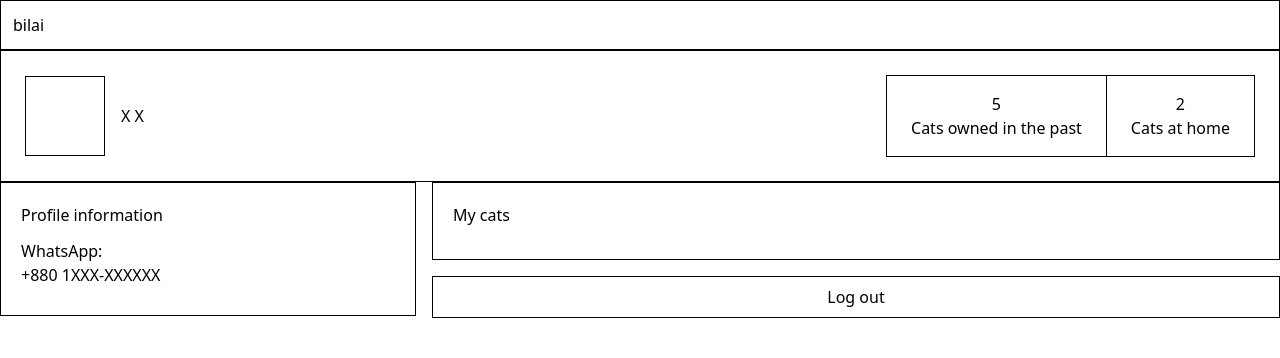
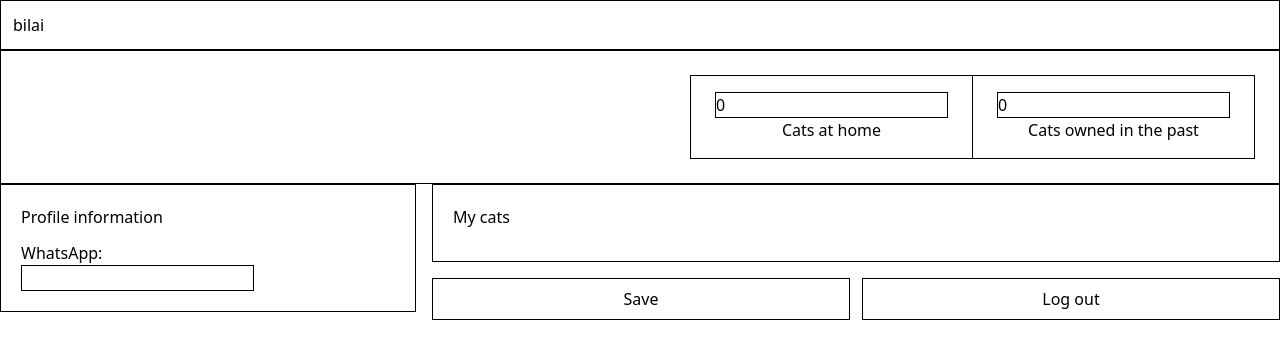
Before and after one commit to jahinhossain8573/bilai, a Next.js app: page /profile in a window 1280 px wide. Shown: the top 358 px of the page. Built offline with nearby package versions, Linux system fonts and the light colour scheme; no server answers.

Commit message:
Added username fetching system

```diff
--- a/app/actions/auth.ts
+++ b/app/actions/auth.ts
@@ -5,7 +5,7 @@ import { prisma } from "@/lib/prisma"; // adjust path if needed
 import bcrypt from "bcryptjs";
 import { z } from "zod";
 import { redirect } from "next/navigation";
-import { signIn } from "@/auth"; // your auth.ts
+import { signIn } from "@/auth"; // your auth.ts8
 
 const signUpSchema = z.object({
   name: z.string().trim().min(1, "Name is required"),
--- a/app/profile/page.tsx
+++ b/app/profile/page.tsx
@@ -1,10 +1,21 @@
 "use client";
+import { prisma } from "@/lib/prisma";
 import { SessionProvider, useSession } from "next-auth/react";
 import { signOut } from "next-auth/react";
 import Link from "next/link";
+import { useState } from "react";
 
 export default function Page() {
   const { data: session } = useSession();
+
+  // States
+  const [WhatsApp, changeWhatsApp] = useState("");
+  const [pastCats, changePastCats] = useState(0);
+  const [currentCats, changeCurrentCats] = useState(0);
+
+  // Data Fetch
+  const username = session?.user?.name;
+
   return (
     <div>
       <header className="flex justify-between items-center p-3 border">
@@ -14,19 +25,32 @@ export default function Page() {
       {/* Profile card */}
       <div className="flex flex-col md:flex-row md:items-center md:justify-between gap-6 p-6 border">
         <div className="flex items-center gap-4">
-          <div className="w-20 h-20 border">{/* avatar */}</div>
           <div>
-            <h1>X X</h1>
+            <h1>{username}</h1>
           </div>
         </div>
         <div className="flex divide-x border">
           <div className="px-6 py-4 text-center">
-            <p>5</p>
-            <p>Cats owned in the past</p>
+            <input
+              value={currentCats}
+              onChange={(e) => {
+                changeCurrentCats(Number(e.target.value));
+              }}
+              type="number"
+              className="border"
+            ></input>
+            <p>Cats at home</p>
           </div>
           <div className="px-6 py-4 text-center">
-            <p>2</p>
-            <p>Cats at home</p>
+            <input
+              value={pastCats}
+              onChange={(e) => {
+                changePastCats(Number(e.target.value));
+              }}
+              type="number"
+              className="border"
+            ></input>
+            <p>Cats owned in the past</p>
           </div>
         </div>
       </div>
@@ -39,7 +63,14 @@ export default function Page() {
               <h2>Profile information</h2>
             </div>
             <p>WhatsApp:</p>
-            <p className="mb-2">+880 1XXX-XXXXXX</p>
+            <input
+              type="text"
+              value={WhatsApp}
+              onChange={(e) => {
+                changeWhatsApp(e.target.value);
+              }}
+              className="border"
+            />
           </div>
         </div>
 
@@ -53,6 +84,9 @@ export default function Page() {
           </div>
 
           <div className="flex flex-col sm:flex-row gap-3">
+            <button onClick={() => {}} className="flex-1 py-2 border">
+              Save
+            </button>
             <button
               onClick={() => {
                 signOut({ callbackUrl: "/" });
```
Also changed, not shown: 1 other file (tests, documents, lock files or other folders).
